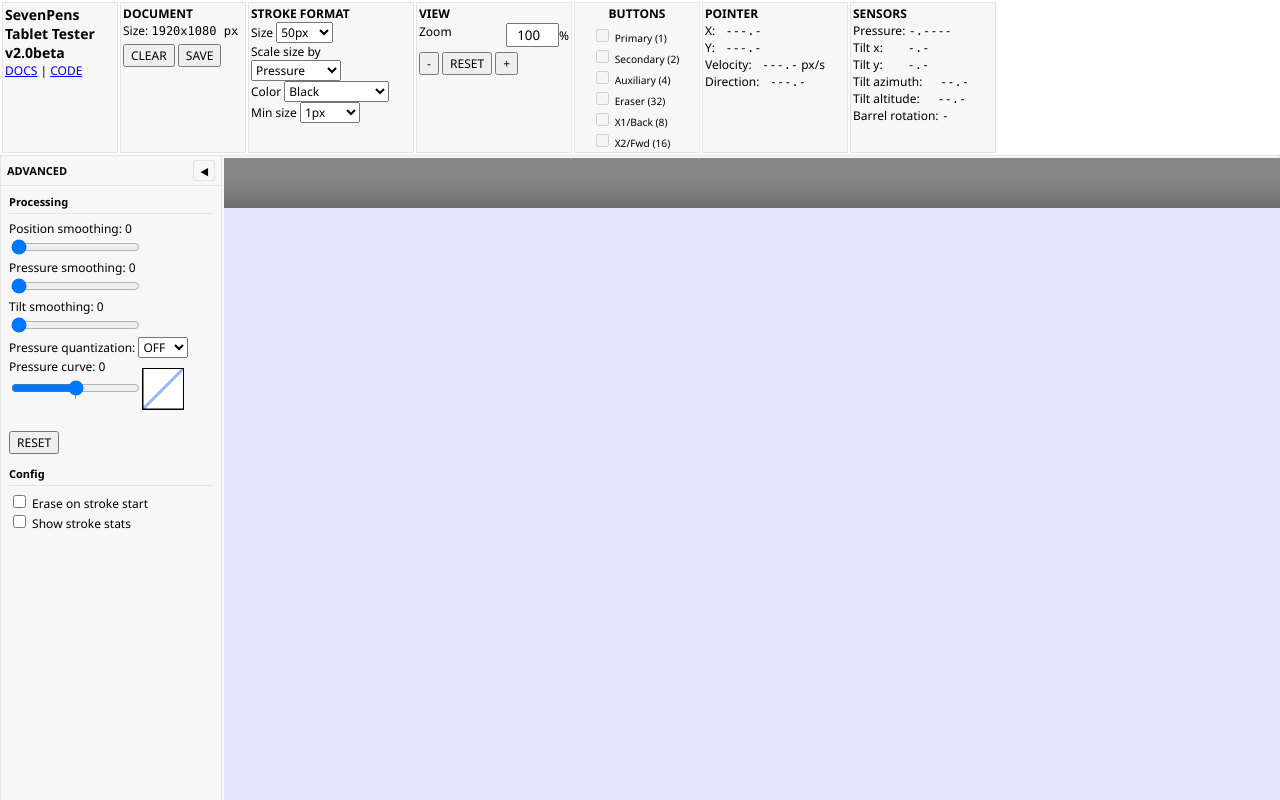
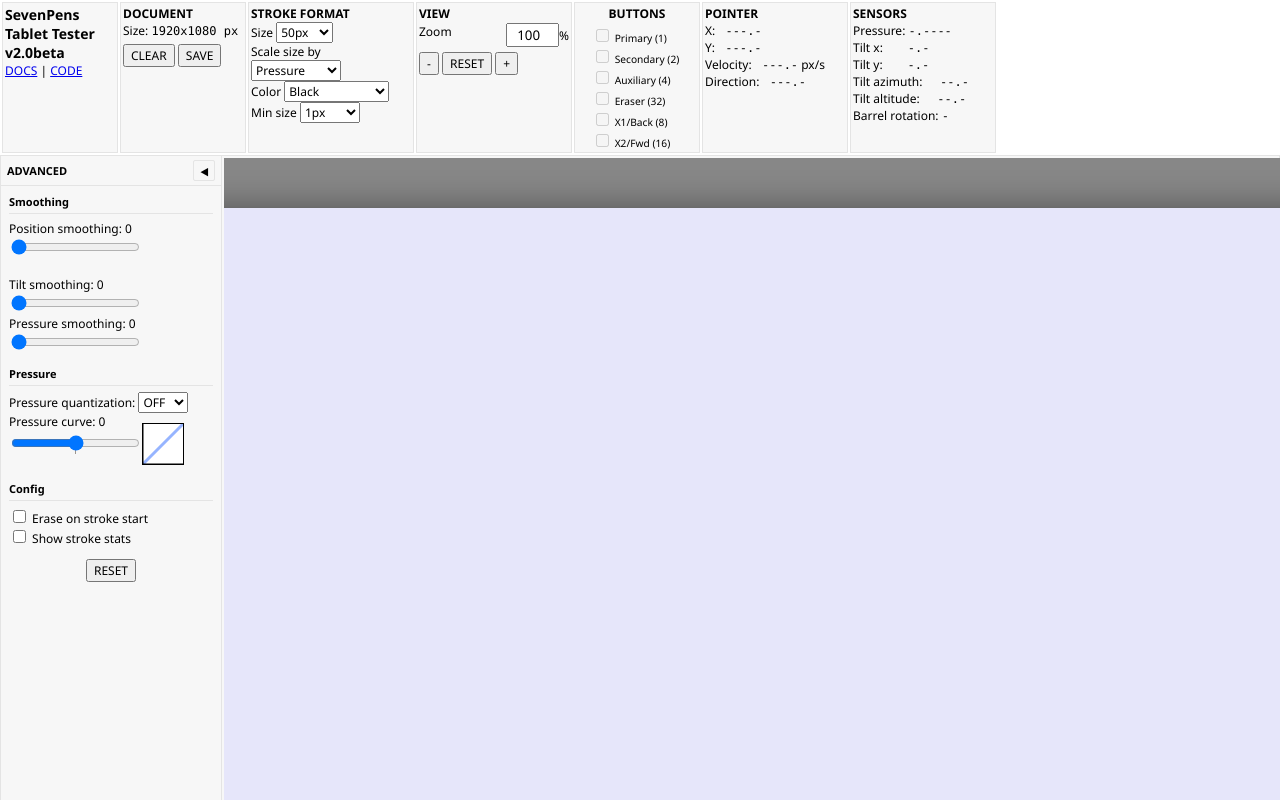
Before and after one commit to TheSevenPens/WebTabletTester, a Svelte app: page / in a window 1280 px wide. Both pictures are taken after a click on the button "Restore Advanced panel". Shown: the top 800 px of the page. Built offline with nearby package versions, Linux system fonts and the light colour scheme.

Commit message:
Rearranged advanced panel

```diff
--- a/src/components/AdvancedSettingsPanel.svelte
+++ b/src/components/AdvancedSettingsPanel.svelte
@@ -50,7 +50,7 @@
     {#if !$minimized}
         <div class="advanced-panel-content">
             <section class="advanced-panel-section">
-                <h4 class="advanced-panel-section-title">Processing</h4>
+                <h4 class="advanced-panel-section-title">Smoothing</h4>
                 <SliderWithNumber
                     id="positionSmoothingSlider"
                     label="Position smoothing:"
@@ -59,6 +59,21 @@
                         $processingSettings = setProcessingAndNotify($processingSettings, (p) => {
                             p.posXSmoother.setSmoothingAmount(v);
                             p.posYSmoother.setSmoothingAmount(v);
+                        });
+                    }}
+                />
+                <br />
+
+                <br />
+
+                <SliderWithNumber
+                    id="tiltSmoothingSlider"
+                    label="Tilt smoothing:"
+                    value={$processingSettings.tiltXSmoother.amount}
+                    onInput={(v) => {
+                        $processingSettings = setProcessingAndNotify($processingSettings, (p) => {
+                            p.tiltXSmoother.setSmoothingAmount(v);
+                            p.tiltYSmoother.setSmoothingAmount(v);
                         });
                     }}
                 />
@@ -75,19 +90,11 @@
                     }}
                 />
                 <br />
+            </section>
 
-                <SliderWithNumber
-                    id="tiltSmoothingSlider"
-                    label="Tilt smoothing:"
-                    value={$processingSettings.tiltXSmoother.amount}
-                    onInput={(v) => {
-                        $processingSettings = setProcessingAndNotify($processingSettings, (p) => {
-                            p.tiltXSmoother.setSmoothingAmount(v);
-                            p.tiltYSmoother.setSmoothingAmount(v);
-                        });
-                    }}
-                />
-                <br />
+            <section class="advanced-panel-section">
+                <h4 class="advanced-panel-section-title">Pressure</h4>
+
                 <label for="pressureQuantSelect">Pressure quantization: </label>
                 <select id="pressureQuantSelect" bind:value={$processingSettings.pressureQuant}>
                     {#each PRESSURE_QUANT_OPTIONS as { value, label }}
@@ -128,8 +135,6 @@
                         />
                     </div>
                 </div>
-                <br />
-                <button type="button" onclick={resetAdvancedSettings}>RESET</button>
             </section>
 
             <section class="advanced-panel-section">
@@ -144,6 +149,10 @@
                     Show stroke stats
                 </label>
             </section>
+
+            <div style="text-align: center; margin-top: 10px; margin-bottom: 10px;">
+                <button type="button" onclick={resetAdvancedSettings}>RESET</button>
+            </div>
         </div>
     {:else}
         <button
```
